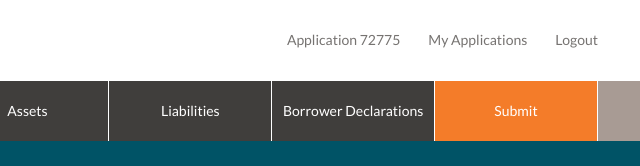
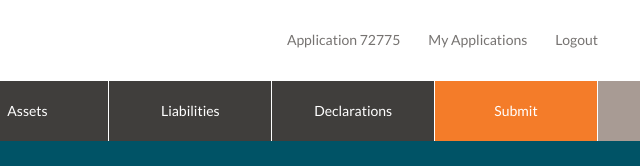
Before and after one commit to ryantroll/cap-center, a website: page app/dist/15-deposit.html in a window 1280 px wide. Shown: the top 166 px of the page, 612-1252 px from the left. Drawn offline with nearby package versions, Linux system fonts and the light colour scheme; some packages are replaced by stand-ins of ours.

Commit message:
Menu label update

```diff
--- a/app/dist/15-deposit.html
+++ b/app/dist/15-deposit.html
@@ -41,7 +41,7 @@
       <li class="done"><a href="05-income.html"><span>Income</span></a></li>
       <li class="done"><a href="07-assets.html"><span>Assets</span></a></li>
       <li class="done"><a href="08-liabilities.html"><span>Liabilities</span></a></li>
-      <li class="done"><a href="09-declarations.html"><span>Borrower Declarations</span></a></li>
+      <li class="done"><a href="09-declarations.html"><span>Declarations</span></a></li>
       <li class="active"><a href="14-instructions.html"><span>Submit</span></a></li>
     </ul>
   </div><!--container-->
```
